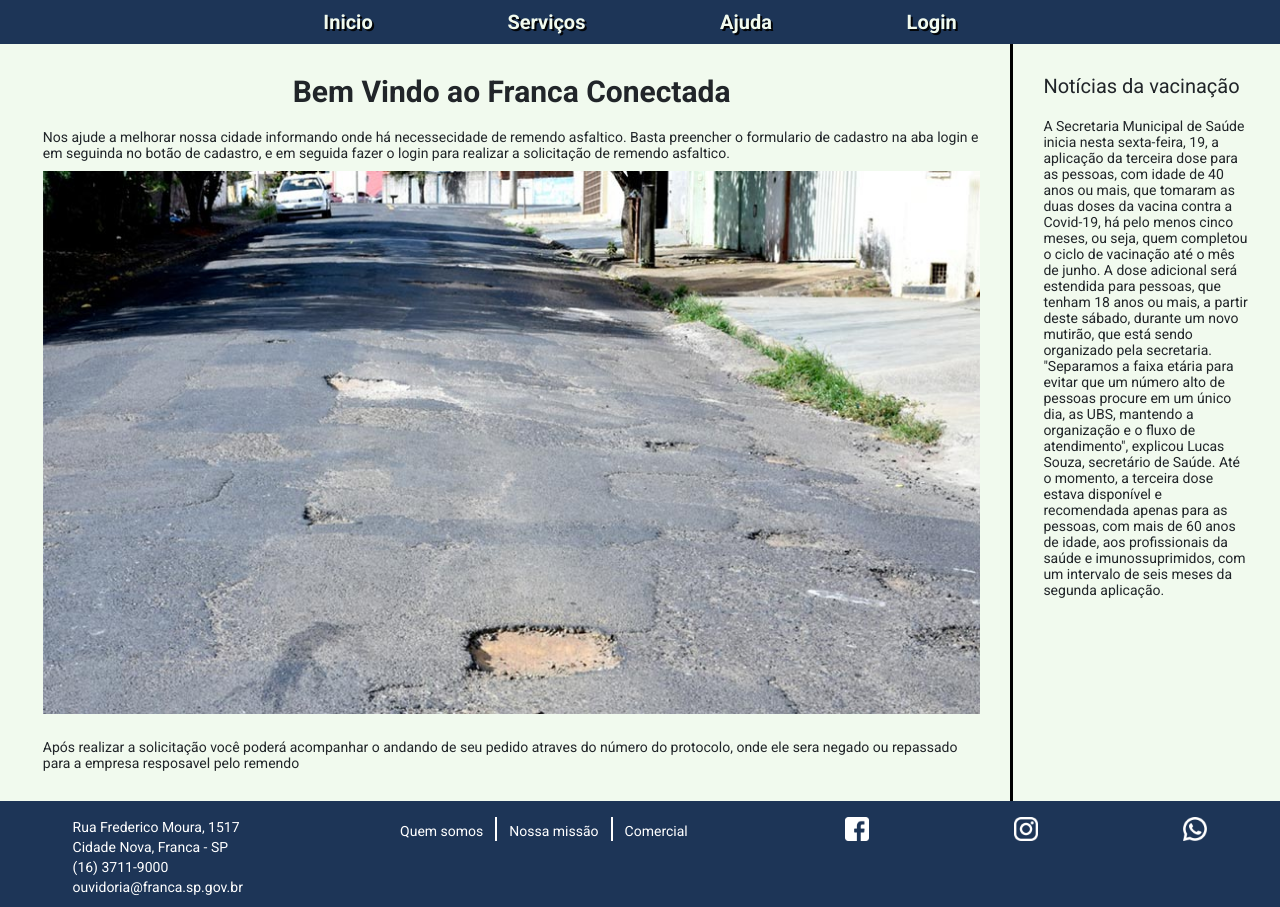
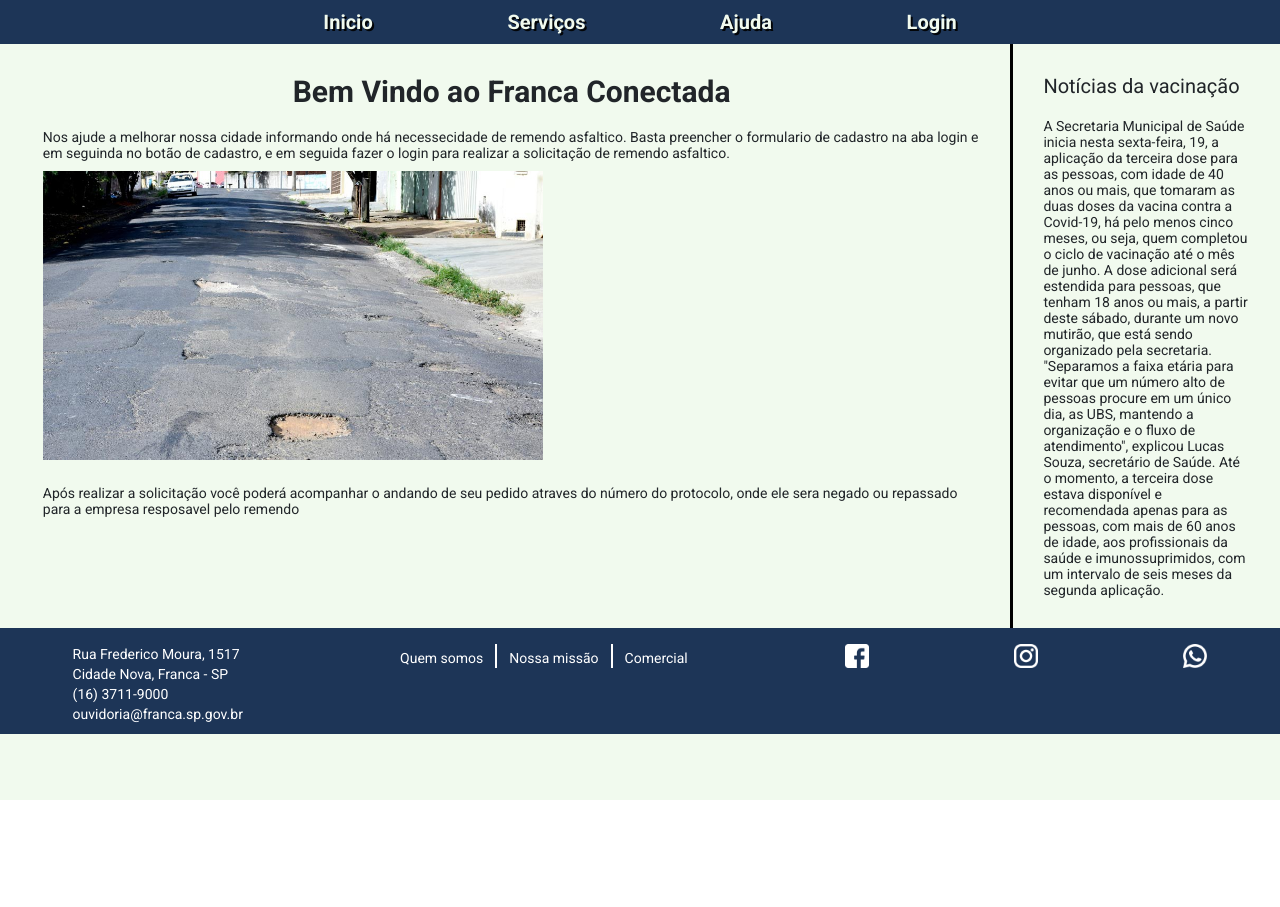
Before and after one commit to murillotlopes/franca-conectada-pi, a React (Create React App) app in the folder front_end/: page / in a window 1280 px wide. After the commit the page ends 800 px from the top, so only its background shows below. Built offline with nearby package versions, Linux system fonts and the light colour scheme.

Commit message:
28-11-21 ajuste na imagem da home

```diff
--- a/front_end/src/pages/Home/inicio.css
+++ b/front_end/src/pages/Home/inicio.css
@@ -19,6 +19,10 @@ p {
     padding: 30px 30px 30px 30px;
     width: 90%;
     border-right: solid black ;
+}
+
+.card-1 img{
+    width: 500px;
 }
 
 .card-2 {
```
